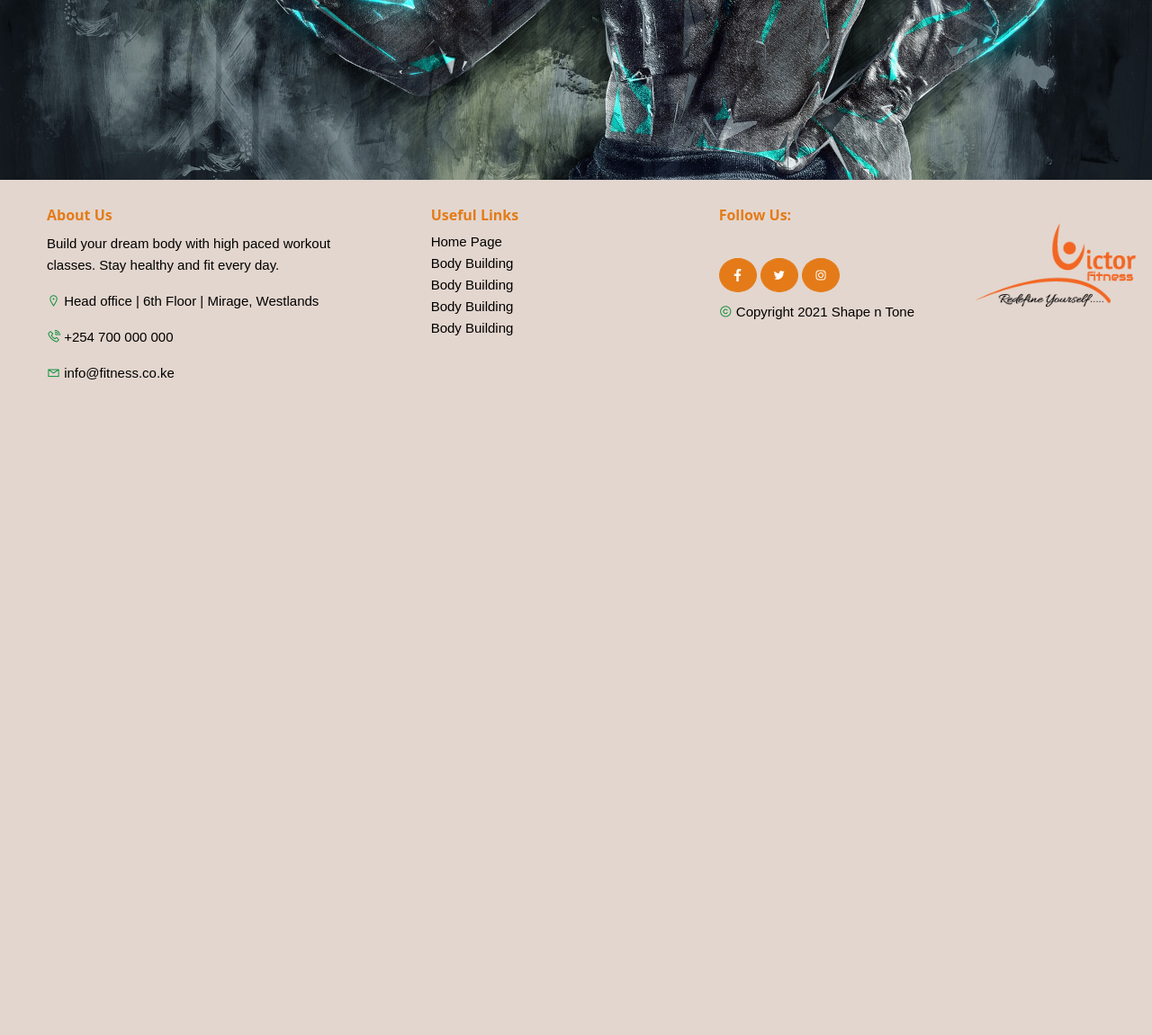
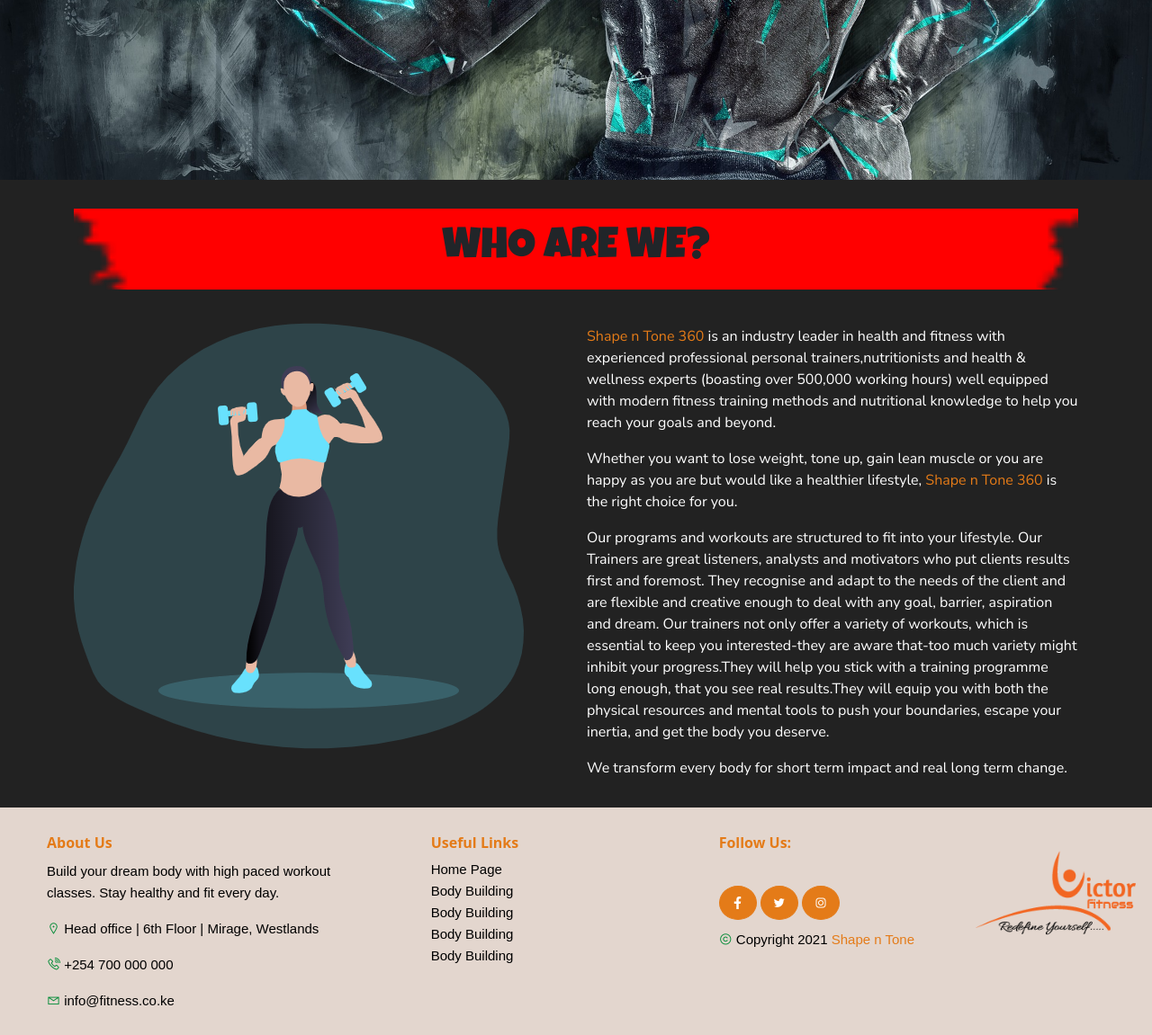
Before and after one commit to KobbyTechnologies/VictorFitness, a Django app: page /about in a window 1280 px wide. Shown: the part 440-1591 px from the top of the page at 90% size. Before the commit the page ends 862 px from the top, so only its background shows below. Run offline with Django 4.2, Linux system fonts and the light colour scheme; some libraries are stand-ins or nearby versions; some web fonts are replaced.

Commit message:
add about us info

```diff
--- a/landing/templates/main/about.html
+++ b/landing/templates/main/about.html
@@ -24,5 +24,57 @@
         </div>
     </div>
 </section>
+<section class="plan">
+    <div class="container">
+        <div class="row">
+            <div class="col-md-12">
+                <div class="section-header plan-head">
+                    <h3 class="mx-auto mb-4 text-center">
+                        WHO ARE WE?
+                    </h3>
+                    <div class="row">
+                        <div class="col-md-6">
+                            <div class="about-image">
+                                <img src="../../../static/img/about/2.png" class="img-fluid" alt="" srcset="">
+                            </div>
+                        </div>
+                        <div class="col-md-6">
+                            <div class="about-text">
+                                <p>
+                                    <span class="brs">Shape n Tone 360</span> is an industry leader in health and
+                                    fitness
+                                    with experienced professional personal trainers,nutritionists and health & wellness
+                                    experts (boasting over 500,000 working hours) well equipped with modern fitness
+                                    training methods and nutritional knowledge to help you reach your goals and beyond.
+                                </p>
+                                <p>
+                                    Whether you want to lose weight, tone up, gain lean muscle or you are happy as you
+                                    are but would like a healthier lifestyle,
+                                    <span class="brs">Shape n Tone 360</span> is the right choice for you.
+                                </p>
+                                <p>
+                                    Our programs and workouts are structured to fit into your lifestyle.
+                                    Our Trainers are great listeners, analysts and motivators who put clients results
+                                    first and foremost. They recognise and adapt to the needs of the client and are
+                                    flexible and creative enough to deal with any goal, barrier, aspiration and dream.
+
+                                    Our trainers not only offer a variety of workouts, which is essential to keep you
+                                    interested-they are aware that-too much variety might inhibit your progress.They
+                                    will help you stick with a training programme long enough, that you see real
+                                    results.They will equip you with both the physical
+                                    resources and mental tools to push your boundaries, escape your inertia, and get the
+                                    body you deserve.
+                                </p>
+                                <p>
+                                    We transform every body for short term impact and real long term change.
+                                </p>
+                            </div>
+                        </div>
+                    </div>
+                </div>
+            </div>
+        </div>
+    </div>
+</section>
 {% include 'footer.html'%}
 {% endblock %}
--- a/static/css/about.css
+++ b/static/css/about.css
@@ -49,3 +49,21 @@
     color: var(--red);
     font-size: 1rem;
 }
+
+.about-image {
+    border-radius: 30% 70% 70% 30% / 64% 30% 70% 36%;
+}
+
+.about-text {
+    margin-top: 1rem;
+}
+
+.about-text p {
+    color: white;
+    font-size: 1rem;
+    font-family: var(--font2)
+}
+
+.brs {
+    color: var(--main);
+}
```
Also changed, not shown: static/img/about/2.png (added).
